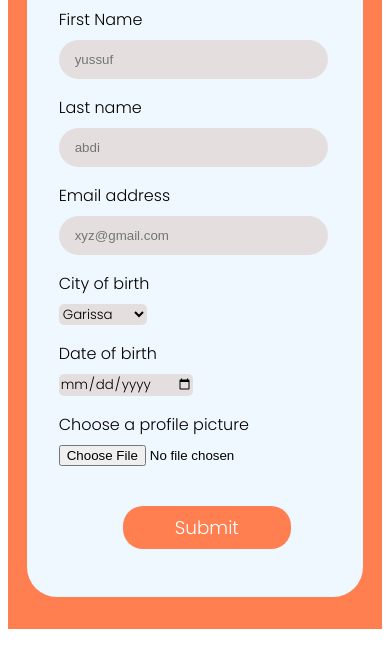
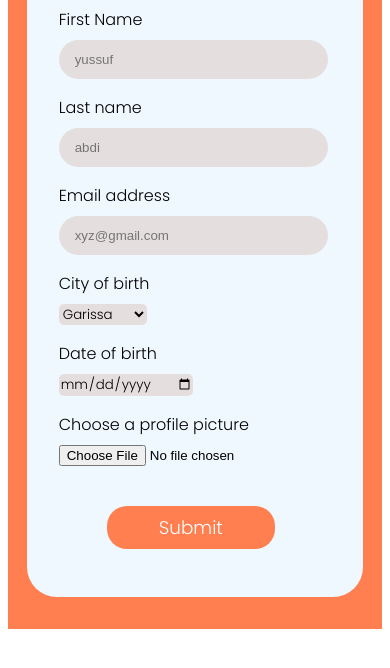
Before and after one commit to mr-sacid/Signup, a plain HTML site: page index.html in a window 390 px wide. Shown: the part 148-816 px from the top of the page. Drawn offline with Linux system fonts and the light colour scheme.

Commit message:
Update example.css

```diff
--- a/example.css
+++ b/example.css
@@ -113,7 +113,7 @@ button{
         width: 90%;
     }
     button{
-        margin-left: 6rem;
+        margin-left: 5rem;
     }
     #first,#last,#address{
         padding: 0.75rem 1rem;
```
